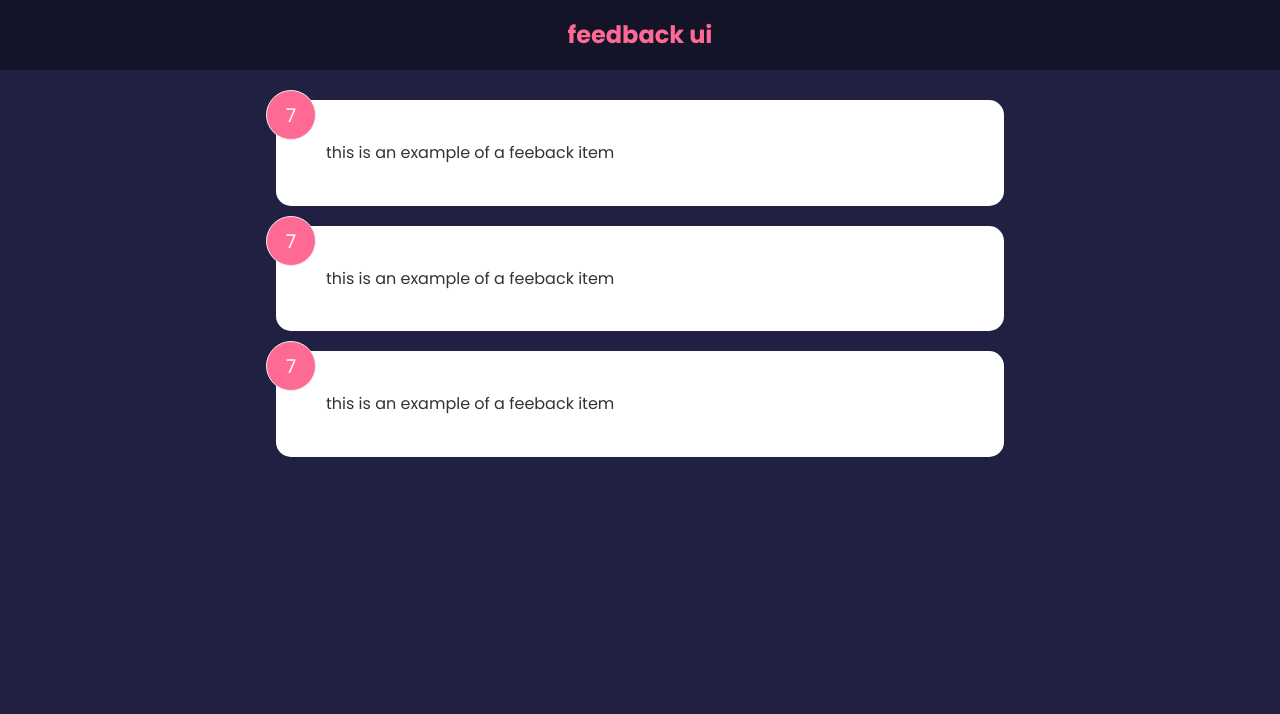
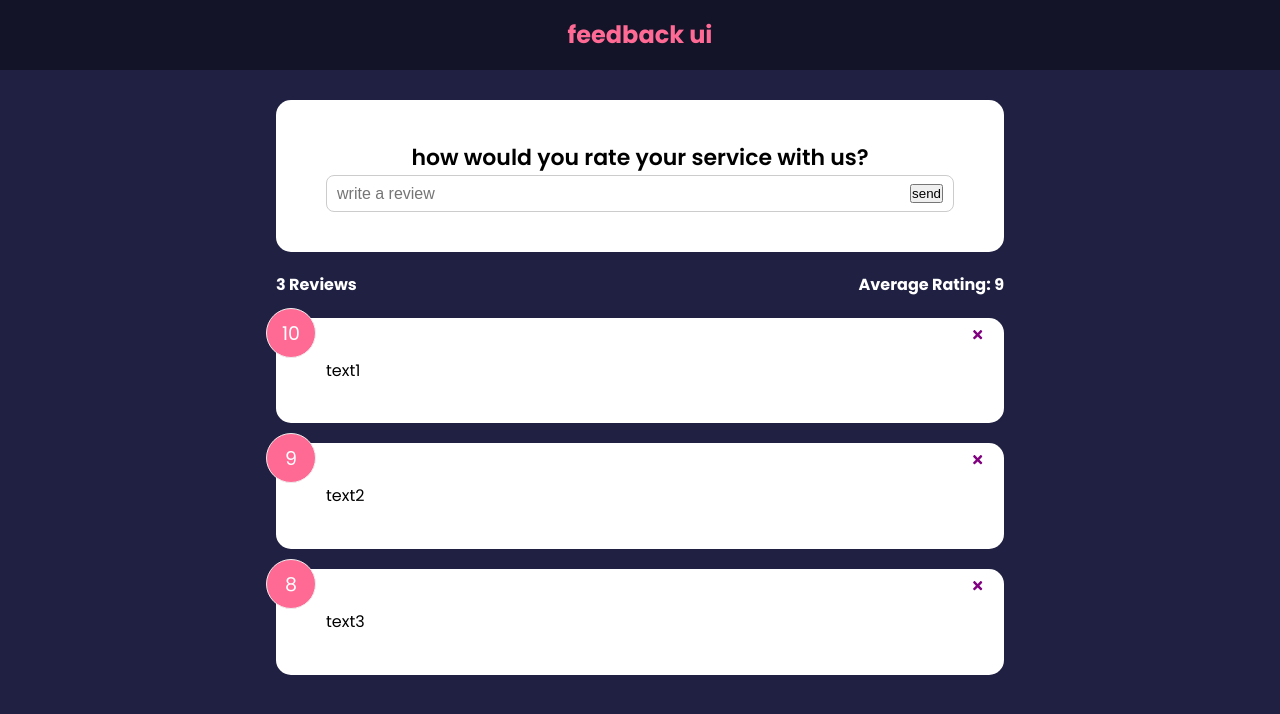
Before and after one commit to phr9000/feedbackReact, a React (Create React App) app: page / in a window 1280 px wide. Shown: the top 714 px of the page. Built offline with nearby package versions, Linux system fonts and the light colour scheme.

Commit message:
유데미 19강까지

```diff
--- a/package.json
+++ b/package.json
@@ -6,8 +6,10 @@
     "@testing-library/jest-dom": "^5.16.5",
     "@testing-library/react": "^13.4.0",
     "@testing-library/user-event": "^13.5.0",
+    "icons": "^1.0.0",
     "react": "^18.2.0",
     "react-dom": "^18.2.0",
+    "react-icons": "^4.8.0",
     "react-scripts": "5.0.1",
     "web-vitals": "^2.1.4"
   },
--- a/src/App.js
+++ b/src/App.js
@@ -1,15 +1,27 @@
 import { useState } from "react"
 import Header from "./components/Header"
 import FeedbackList from "./components/FeedbackList"
+import FeedbackStats from "./components/FeedbackStats"
 import FeedbackData from "./data/FeedbackData"
+import FeedbackForm from "./components/FeedbackForm"
 
 function App() {
     const [feedback, setFeedback] = useState(FeedbackData)
+
+    const deleteFeedback = (id) => {
+        if(window.confirm('are you sure you want to delete?')){
+            setFeedback(feedback.filter((item)=>item.id !== id))
+        }
+
+    }
     return (
         <>
             <Header/>
             <div className="container">
-                <FeedbackList feedback={feedback}/>
+                <FeedbackForm />
+                <FeedbackStats feedback={feedback}/>
+                <FeedbackList feedback={feedback}
+                handleDelete={deleteFeedback}/>
             </div>
         </>
         )
--- /dev/null
+++ b/src/components/FeedbackForm.jsx
@@ -0,0 +1,30 @@
+import { useState } from 'react'
+import Card from './shared/Card'
+
+function FeedbackForm() {
+  const [text, setText] = useState('')
+
+  const handleTextChange = (e) => {
+    setText(e.target.value);
+  }
+
+  return (
+    <Card>
+      <form>
+        <h2>how would you rate your service with us?</h2>
+        {/* @todo - rating select component */}
+        <div className='input-group'>
+          <input
+            onChange={handleTextChange}
+            type="text"
+            placeholder='write a review'
+            value={text}
+          />
+          <button type='submit'>send</button>
+        </div>
+      </form>
+    </Card>
+  )
+}
+
+export default FeedbackForm
--- a/src/components/FeedbackItem.jsx
+++ b/src/components/FeedbackItem.jsx
@@ -1,18 +1,21 @@
-import Card from './shared/card'
-import { useState } from "react"
+import {FaTimes} from 'react-icons/fa'
+import PropTypes from 'prop-types'
+import Card from './shared/Card'
 
-function FeedbackItem() {
-  const [rating, setRating] = useState(7);
-  const [text, setText] = useState('this is an example of a feeback item')
-
-
-
+function FeedbackItem({item, handleDelete}) {
   return (
     <Card>
-        <div className="num-display">{rating}</div>
-        <div className="text-display">{text}</div>
+        <div className="num-display">{item.rating}</div>
+        <button onClick={() => handleDelete(item.id)} className="close">
+          <FaTimes color='purple'/>
+        </button>
+        <div className="text-display">{item.text}</div>
     </Card>
   )
 }
 
+FeedbackItem.propTypes = {
+  item: PropTypes.object.isRequired
+}
+
 export default FeedbackItem
--- a/src/components/FeedbackList.jsx
+++ b/src/components/FeedbackList.jsx
@@ -1,15 +1,27 @@
+import PropTypes from 'prop-types'
 import FeedbackItem from "./FeedbackItem"
 
-function FeedbackList({feedback}) {
+function FeedbackList({feedback, handleDelete}) {
   if(!feedback || feedback.length === 0) {
     return <p>No feedback yet</p>
   }
 
   return <div className='feedback-list'>
     {feedback.map((item)=>(
-      <FeedbackItem key={item.id} item={item} />
+      <FeedbackItem key={item.id} item={item}
+      handleDelete = {handleDelete}/>
     ))}
   </div>
 }
 
+FeedbackList.propTypes = {
+  feedback: PropTypes.arrayOf(
+    PropTypes.shape({
+      id: PropTypes.number.isRequired,
+      text: PropTypes.string.isRequired,
+      rating: PropTypes.number.isRequired
+    })
+  )
+}
+
 export default FeedbackList
--- /dev/null
+++ b/src/components/FeedbackStats.jsx
@@ -0,0 +1,21 @@
+import PropTypes from 'prop-types'
+
+function FeedbackStats({feedback}) {
+    let average =
+        feedback.reduce((acc, cur) => {
+            return acc + cur.rating
+        }, 0) / feedback.length
+
+    average = average.toFixed(1).replace(/[.,]0$/, '')
+
+  return <div className="feedback-stats">
+      <h4>{feedback.length} Reviews</h4>
+      <h4>Average Rating: {isNaN(average) ? 0 : average}</h4>
+    </div>
+}
+
+FeedbackStats.propTypes = {
+    feedback: PropTypes.array.isRequired,
+}
+
+export default FeedbackStats
--- a/src/components/shared/card.jsx
+++ b/src/components/shared/card.jsx
@@ -1,9 +1,20 @@
-function Card({children}) {
-  return (
-<div className='card'>
+import PropTypes from 'prop-types'
+function Card({children, reverse}) {
+{/* <div className={`card ${reverse && 'reverse'}`}>
       {children}
-    </div>
-  )
+    </div> */}
+  return  <div className="card" style={{
+    backgroundColor: reverse ? 'rgba(0,0,0,0.4)' : '#fff',
+    color: reverse ? '#fff' : '#000'
+  }}>{children}</div>
+}
+
+Card.defaultProps = {
+  reverse: false,
+}
+Card.propTypes = {
+  children: PropTypes.node.isRequired,
+  reverse: PropTypes.bool
 }
 
 export default Card
```
Also changed, not shown: 1 other file (tests, documents, lock files or other folders).
